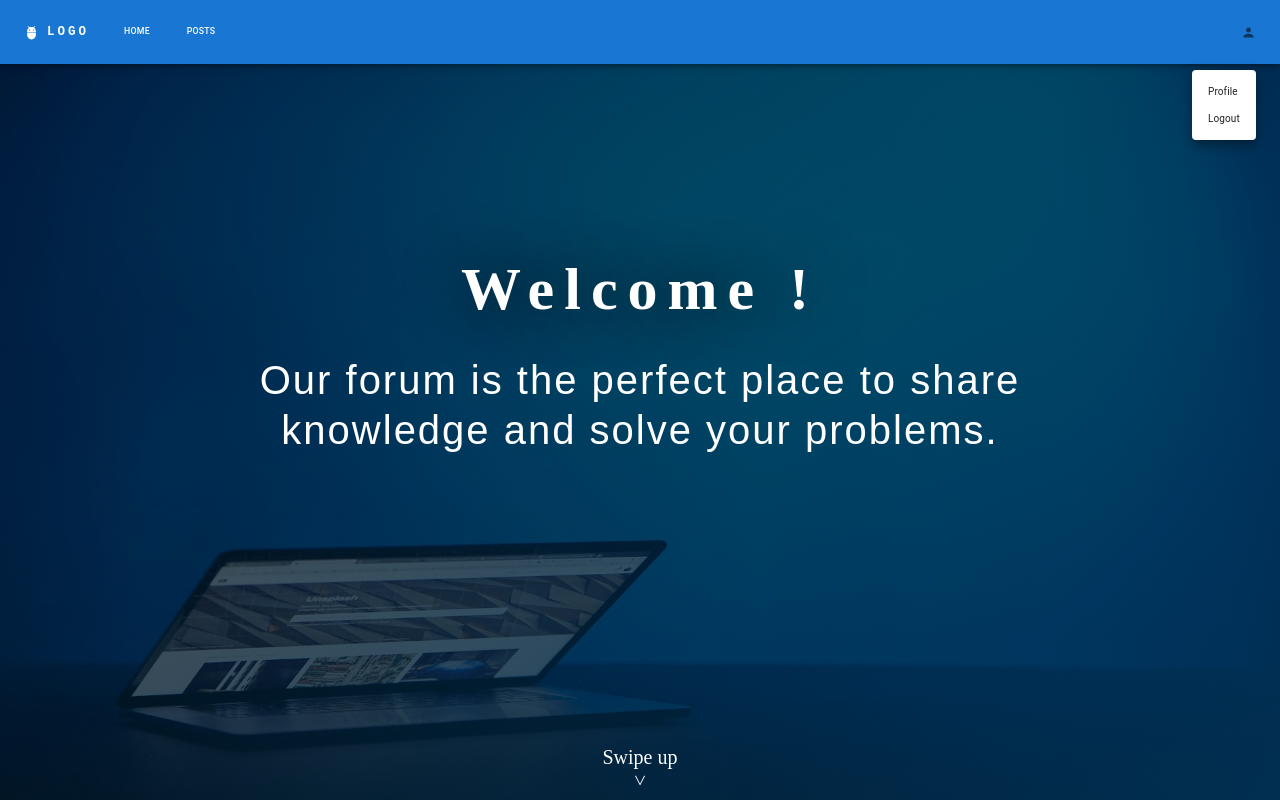
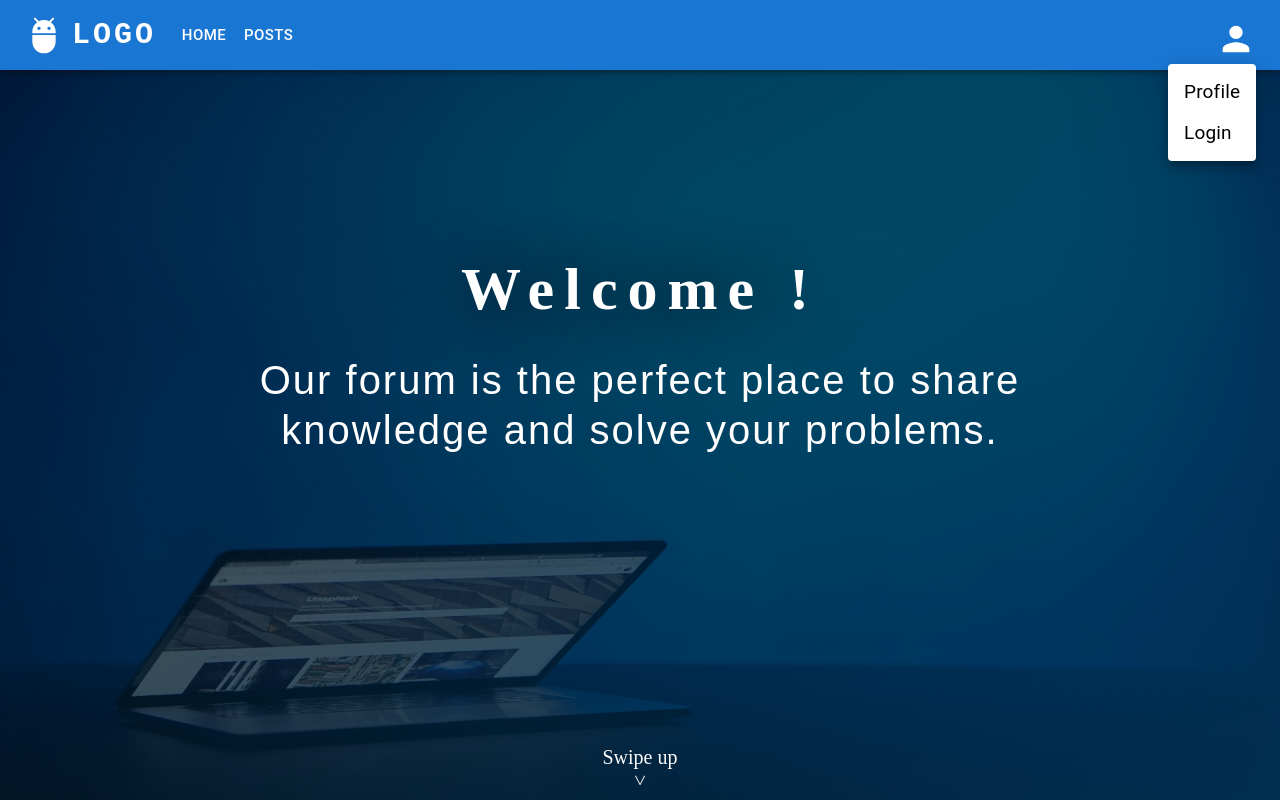
Before and after one commit to DanielMMITM/Forum-Front, a React (Vite) app: page / in a window 1280 px wide. Both pictures are taken after a click on the button "Open settings". Shown: the top 800 px of the page. Built offline with nearby package versions, Linux system fonts and the light colour scheme.

Commit message:
Update - update navbar size

```diff
--- a/src/components/NavBar.tsx
+++ b/src/components/NavBar.tsx
@@ -12,9 +12,17 @@ import Tooltip from "@mui/material/Tooltip";
 import MenuItem from "@mui/material/MenuItem";
 import AdbIcon from "@mui/icons-material/Adb";
 import PersonIcon from "@mui/icons-material/Person";
+import { Link } from "react-router-dom";
 
-const pages = ["Home", "Posts"];
-const settings = ["Profile", "Logout"];
+const pages = [
+  { name: "Home", link: "/" },
+  { name: "Posts", link: "/posts" },
+];
+const settings = [
+  { name: "Profile", link: "/profile" },
+  ,
+  { name: "Login", link: "/login" },
+];
 
 export const NavBar = () => {
   const [anchorElNav, setAnchorElNav] = React.useState<null | HTMLElement>(
@@ -40,15 +48,22 @@ export const NavBar = () => {
   };
 
   return (
-    <AppBar position="fixed">
+    <AppBar position="fixed" className="navbar">
       <Container maxWidth="xl">
         <Toolbar disableGutters>
-          <AdbIcon sx={{ display: { xs: "none", md: "flex" }, mr: 1 }} />
+          <AdbIcon
+            sx={{
+              display: { xs: "none", md: "flex" },
+              mr: 1,
+              width: { md: "4rem" },
+              height: { md: "4rem" },
+            }}
+          />
           <Typography
-            variant="h6"
+            variant="h3"
             noWrap
             component="a"
-            href="#app-bar-with-responsive-menu"
+            href="#"
             sx={{
               mr: 2,
               display: { xs: "none", md: "flex" },
@@ -62,7 +77,12 @@ export const NavBar = () => {
             LOGO
           </Typography>
 
-          <Box sx={{ flexGrow: 1, display: { xs: "flex", md: "none" } }}>
+          <Box
+            sx={{
+              flexGrow: 1,
+              display: { xs: "flex", md: "none" },
+            }}
+          >
             <IconButton
               size="large"
               aria-label="account of current user"
@@ -71,7 +91,12 @@ export const NavBar = () => {
               onClick={handleOpenNavMenu}
               color="inherit"
             >
-              <MenuIcon />
+              <MenuIcon
+                sx={{
+                  width: { xs: "2.5rem", md: "4rem" },
+                  height: { xs: "2.5rem", md: "4rem" },
+                }}
+              />
             </IconButton>
             <Menu
               id="menu-appbar"
@@ -92,18 +117,32 @@ export const NavBar = () => {
               }}
             >
               {pages.map((page) => (
-                <MenuItem key={page} onClick={handleCloseNavMenu}>
-                  <Typography textAlign="center">{page}</Typography>
-                </MenuItem>
+                <Link to={page.link} className="navbar__link">
+                  <MenuItem key={page.name} onClick={handleCloseNavMenu}>
+                    <Typography
+                      textAlign="center"
+                      sx={{ fontSize: { xs: "1.5rem", sm: "1.9rem" } }}
+                    >
+                      {page.name}
+                    </Typography>
+                  </MenuItem>
+                </Link>
               ))}
             </Menu>
           </Box>
-          <AdbIcon sx={{ display: { xs: "flex", md: "none" }, mr: 1 }} />
+          <AdbIcon
+            sx={{
+              display: { xs: "flex", md: "none" },
+              mr: 1,
+              width: { xs: "3.5rem" },
+              height: { xs: "3.5rem" },
+            }}
+          />
           <Typography
-            variant="h5"
+            variant="h4"
             noWrap
             component="a"
-            href="#app-bar-with-responsive-menu"
+            href="#"
             sx={{
               mr: 2,
               display: { xs: "flex", md: "none" },
@@ -120,11 +159,16 @@ export const NavBar = () => {
           <Box sx={{ flexGrow: 1, display: { xs: "none", md: "flex" } }}>
             {pages.map((page) => (
               <Button
-                key={page}
+                key={page.name}
                 onClick={handleCloseNavMenu}
-                sx={{ my: 2, color: "white", display: "block" }}
+                sx={{
+                  my: 2,
+                  color: "white",
+                  display: "block",
+                  fontSize: { xs: "1.1rem", md: "1.5rem" },
+                }}
               >
-                {page}
+                {page.name}
               </Button>
             ))}
           </Box>
@@ -132,7 +176,13 @@ export const NavBar = () => {
           <Box sx={{ flexGrow: 0 }}>
             <Tooltip title="Open settings">
               <IconButton onClick={handleOpenUserMenu} sx={{ p: 0 }}>
-                <PersonIcon></PersonIcon>
+                <PersonIcon
+                  sx={{
+                    color: "white",
+                    width: { xs: "2.5rem", md: "4rem" },
+                    height: { xs: "2.5rem", md: "4rem" },
+                  }}
+                ></PersonIcon>
               </IconButton>
             </Tooltip>
             <Menu
@@ -152,9 +202,18 @@ export const NavBar = () => {
               onClose={handleCloseUserMenu}
             >
               {settings.map((setting) => (
-                <MenuItem key={setting} onClick={handleCloseUserMenu}>
-                  <Typography textAlign="center">{setting}</Typography>
-                </MenuItem>
+                <Link to={setting!.link} className="navbar__link">
+                  <MenuItem key={setting?.name} onClick={handleCloseUserMenu}>
+                    <Typography
+                      textAlign="center"
+                      sx={{
+                        fontSize: { xs: "1.5rem", sm: "1.9rem" },
+                      }}
+                    >
+                      {setting?.name}
+                    </Typography>
+                  </MenuItem>
+                </Link>
               ))}
             </Menu>
           </Box>
--- a/src/index.css
+++ b/src/index.css
@@ -124,6 +124,14 @@ body {
   .text--card {
     font-size: 1.8rem; }
 
+.navbar {
+  font-size: 4rem; }
+  .navbar__link {
+    text-decoration: none;
+    color: #000000; }
+    .navbar__link:link, .navbar__link:visited {
+      text-decoration: none; }
+
 .feature {
   box-shadow: 0 4px 20px #555;
   border: 1px solid #000000;
--- /dev/null
+++ b/src/sass/components/_navbar.scss
@@ -0,0 +1,12 @@
+.navbar {
+  font-size: 4rem;
+  &__link {
+    text-decoration: none;
+    color: $black;
+
+    &:link,
+    &:visited {
+      text-decoration: none;
+    }
+  }
+}
--- a/src/sass/main.scss
+++ b/src/sass/main.scss
@@ -4,6 +4,7 @@
 @import "base/base";
 @import "base/typography";
 
+@import "components/navbar";
 @import "components/cardFeature";
 @import "components/footer";
 @import "pages/home";
```
